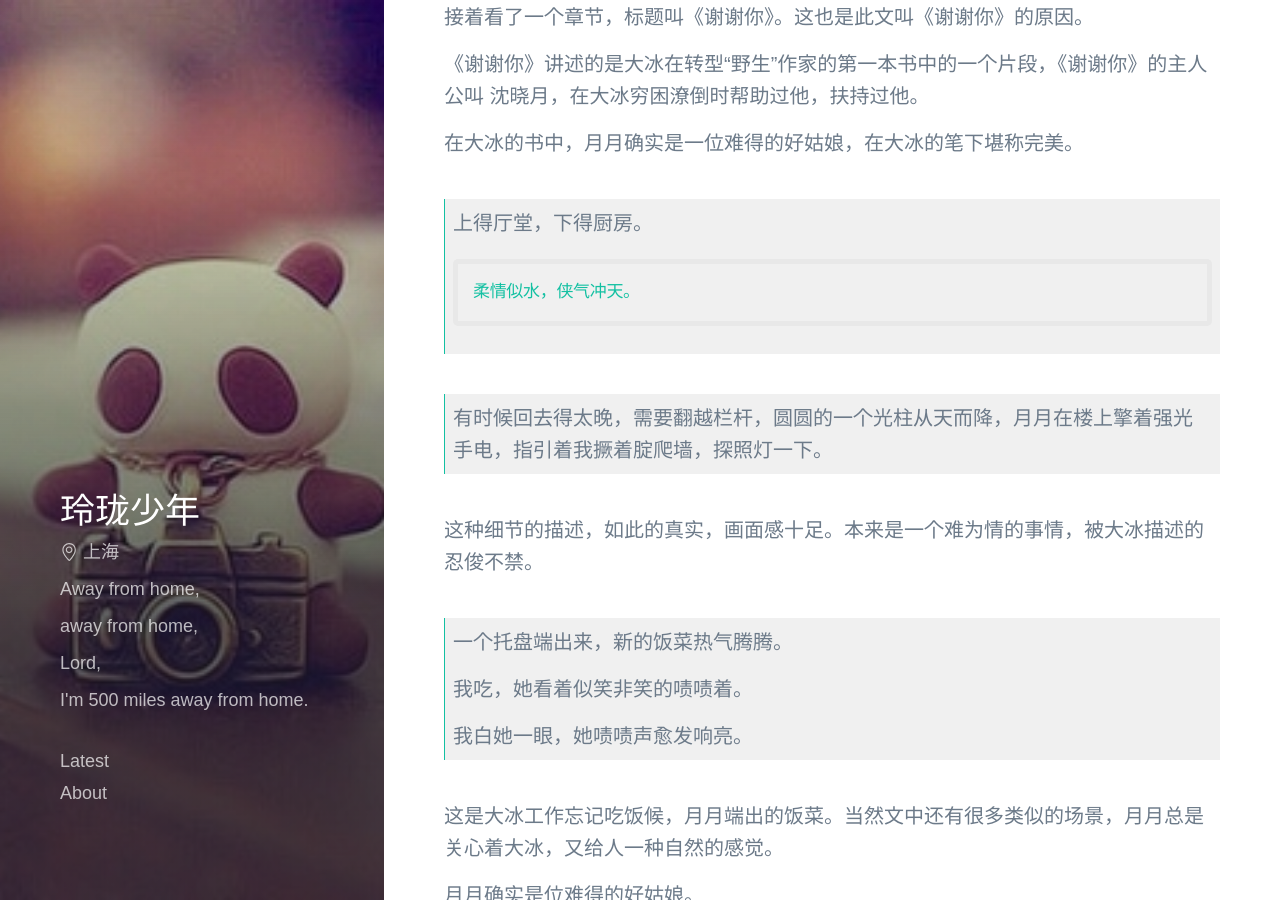
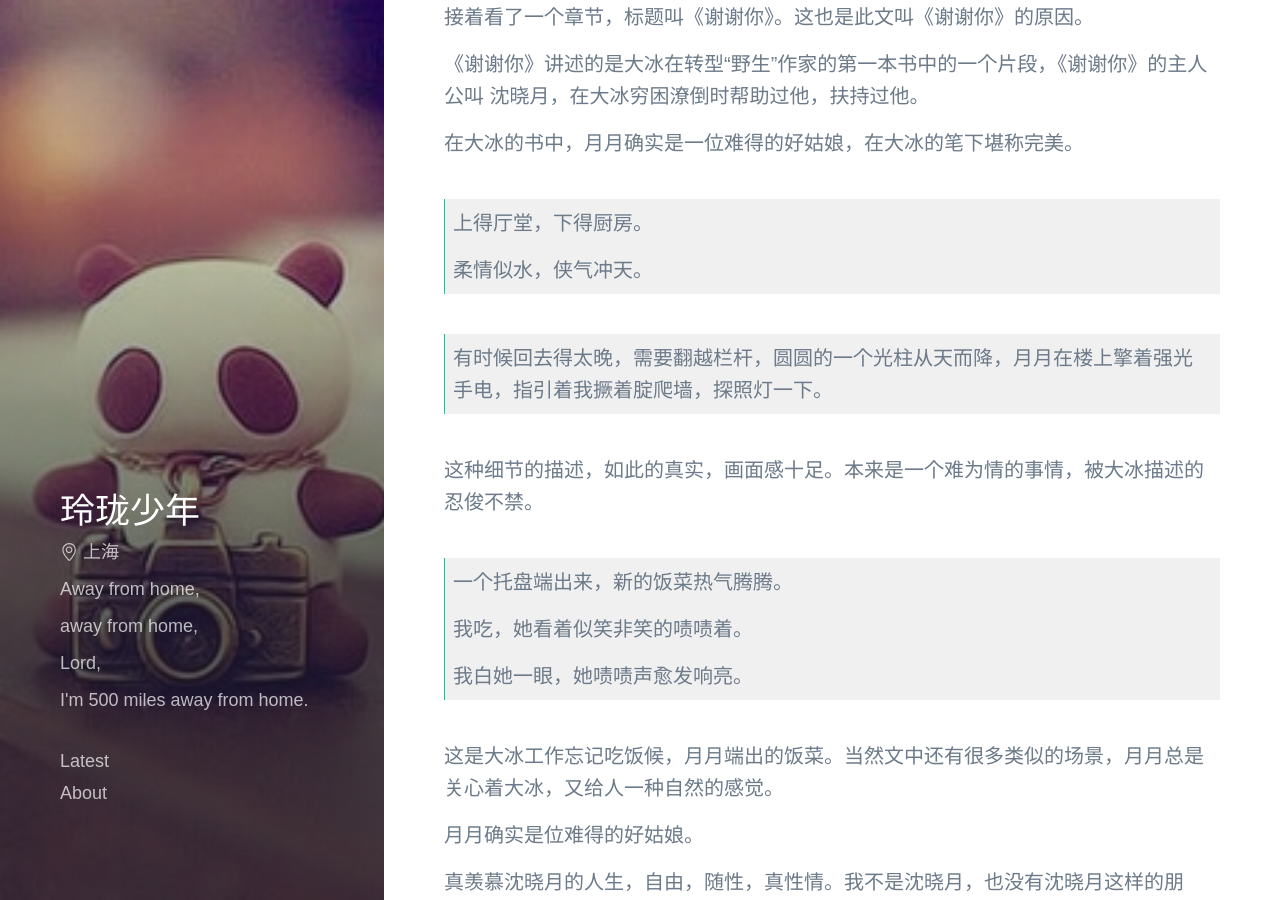
Before and after one commit to auaa/auaa.github.io, a Jekyll site: the page built from _posts/2019-07-20-xie-xie-ni.md, in a window 1280 px wide and 900 px high, scrolled down 531 px. Built offline with Jekyll 4.4.1, drawn with Linux system fonts in a browser that asks for light colours; some web fonts are replaced; comment, search, counter and statistics services are not loaded.

Commit message:
update: 2019-07-20 17:25:21

```diff
--- a/_data/posts.json
+++ b/_data/posts.json
@@ -27,7 +27,7 @@
   ],
   "posts": [
     {
-      "content": "第一次看到大冰的书是在2018年，那本书名字没有吸引住我，叫《阿弥陀佛么么哒》。\n\n第二次看大冰的书是在2019年，挤在上海的地铁上，打开“微信读书”，看到书名是《我不》，坚持看完了第一章节《弟弟》。\n\n不容易啊，我是很不喜欢看电子书的，包括专业相关的网页都不怎么看，但是《弟弟》我一口气读完了，书中内容全是简单的叙事。\n\n这就不得使我想起了以前山东卫视有一个少儿频道主持人也叫大冰，而且是多年没有任何消息的，无论是新闻，还是电视节目。于是，好奇的百度了一下，果不其然，正是这个大冰，只不过是转型了，开了酒吧，酒吧的名字叫“大冰的小屋”，召集了一群民谣歌手，包括唱《成都》走红的赵雷。\n\n接着看了一个章节，标题叫《谢谢你》。这也是此文叫《谢谢你》的原因。\n\n《谢谢你》讲述的是大冰在转型“野生”作家的第一本书中的一个片段，《谢谢你》的主人公叫 沈晓月，在大冰穷困潦倒时帮助过他，扶持过他。\n\n在大冰的书中，月月确实是一位难得的好姑娘，在大冰的笔下堪称完美。\n>\n>  上得厅堂，下得厨房。\n>  \n>\t柔情似水，侠气冲天。\n\t \n> 有时候回去得太晚，需要翻越栏杆，圆圆的一个光柱从天而降，月月在楼上擎着强光手电，指引着我撅着腚爬墙，探照灯一下。\n \n这种细节的描述，如此的真实，画面感十足。本来是一个难为情的事情，被大冰描述的忍俊不禁。\n > 一个托盘端出来，新的饭菜热气腾腾。\n > \n > 我吃，她看着似笑非笑的啧啧着。\n > \n > 我白她一眼，她啧啧声愈发响亮。\n > \n\n这是大冰工作忘记吃饭候，月月端出的饭菜。当然文中还有很多类似的场景，月月总是关心着大冰，又给人一种自然的感觉。\n\n月月确实是位难得的好姑娘。\n\n真羡慕沈晓月的人生，自由，随性，真性情。我不是沈晓月，也没有沈晓月这样的朋友。羡慕并不代表向往。",
+      "content": "第一次看到大冰的书是在2018年，那本书名字没有吸引住我，叫《阿弥陀佛么么哒》。\n\n第二次看大冰的书是在2019年，挤在上海的地铁上，打开“微信读书”，看到书名是《我不》，坚持看完了第一章节《弟弟》。\n\n不容易啊，我是很不喜欢看电子书的，包括专业相关的网页都不怎么看，但是《弟弟》我一口气读完了，书中内容全是简单的叙事。\n\n这就不得使我想起了以前山东卫视有一个少儿频道主持人也叫大冰，而且是多年没有任何消息的，无论是新闻，还是电视节目。于是，好奇的百度了一下，果不其然，正是这个大冰，只不过是转型了，开了酒吧，酒吧的名字叫“大冰的小屋”，召集了一群民谣歌手，包括唱《成都》走红的赵雷。\n\n接着看了一个章节，标题叫《谢谢你》。这也是此文叫《谢谢你》的原因。\n\n《谢谢你》讲述的是大冰在转型“野生”作家的第一本书中的一个片段，《谢谢你》的主人公叫 沈晓月，在大冰穷困潦倒时帮助过他，扶持过他。\n\n在大冰的书中，月月确实是一位难得的好姑娘，在大冰的笔下堪称完美。\n>\n>上得厅堂，下得厨房。\n> \n>柔情似水，侠气冲天。\n\t \n> 有时候回去得太晚，需要翻越栏杆，圆圆的一个光柱从天而降，月月在楼上擎着强光手电，指引着我撅着腚爬墙，探照灯一下。\n \n这种细节的描述，如此的真实，画面感十足。本来是一个难为情的事情，被大冰描述的忍俊不禁。\n > 一个托盘端出来，新的饭菜热气腾腾。\n > \n > 我吃，她看着似笑非笑的啧啧着。\n > \n > 我白她一眼，她啧啧声愈发响亮。\n > \n\n这是大冰工作忘记吃饭候，月月端出的饭菜。当然文中还有很多类似的场景，月月总是关心着大冰，又给人一种自然的感觉。\n\n月月确实是位难得的好姑娘。\n\n真羡慕沈晓月的人生，自由，随性，真性情。我不是沈晓月，也没有沈晓月这样的朋友。羡慕并不代表向往。",
       "data": {
         "layout": "post",
         "title": "谢谢你",
--- a/_posts/2019-07-20-xie-xie-ni.md
+++ b/_posts/2019-07-20-xie-xie-ni.md
@@ -21,9 +21,9 @@
 
 在大冰的书中，月月确实是一位难得的好姑娘，在大冰的笔下堪称完美。
 >
->  上得厅堂，下得厨房。
+>上得厅堂，下得厨房。
 >
->	柔情似水，侠气冲天。
+>柔情似水，侠气冲天。
 
 > 有时候回去得太晚，需要翻越栏杆，圆圆的一个光柱从天而降，月月在楼上擎着强光手电，指引着我撅着腚爬墙，探照灯一下。
 
```
